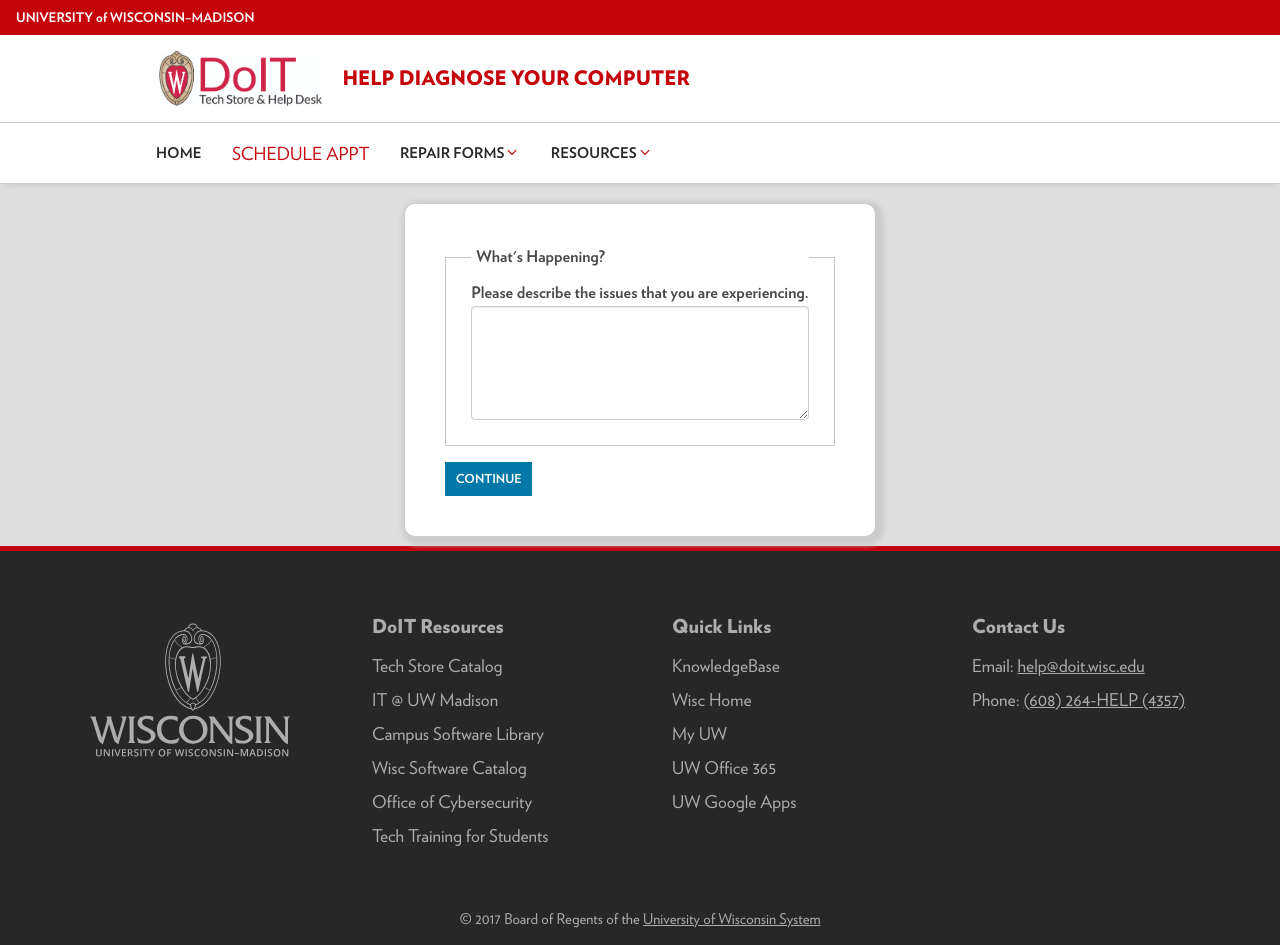
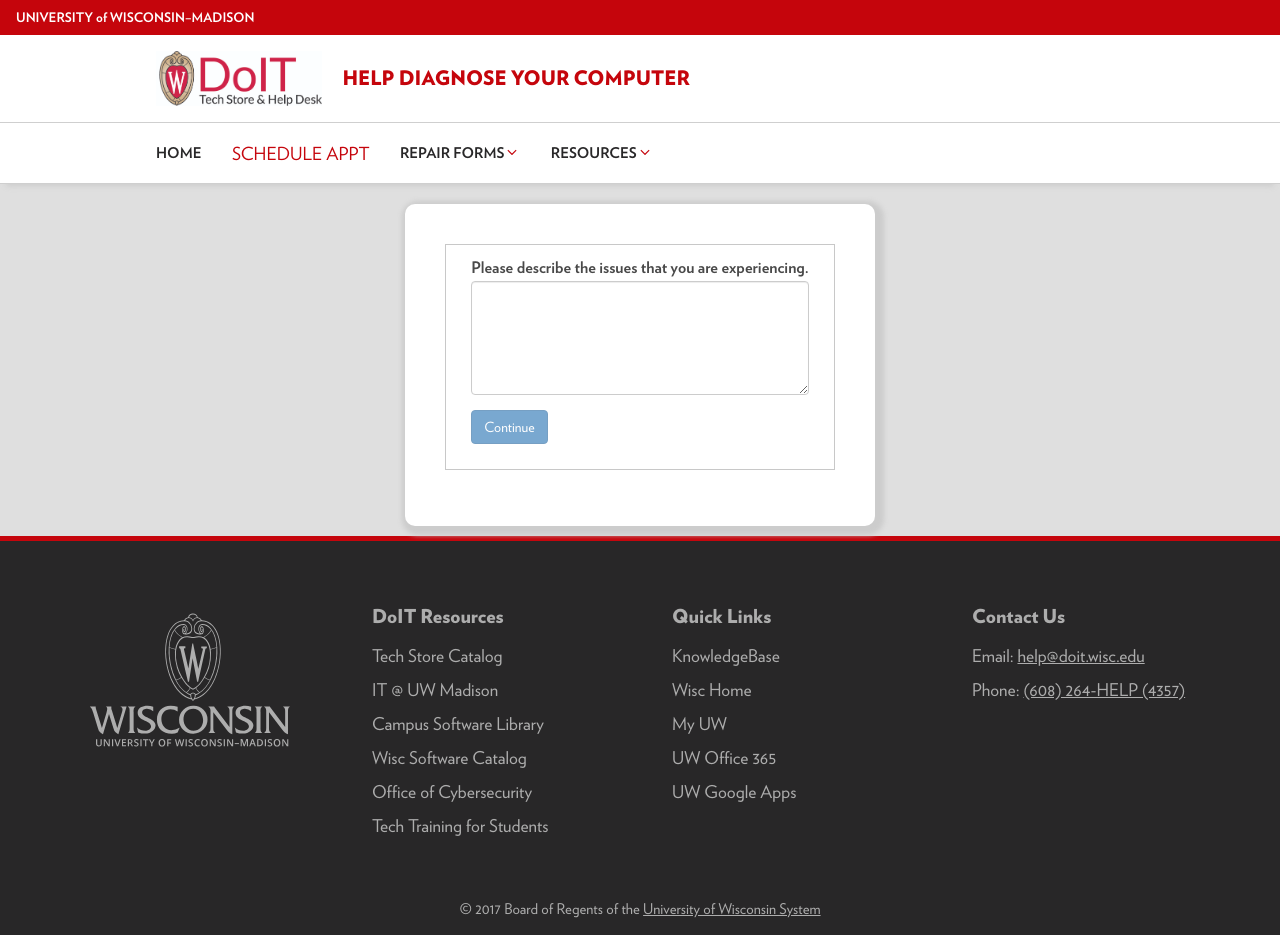
Before and after one commit to doitrepair/Applesauce, an Angular app: page /net/appt/description in a window 1280 px wide. Built offline with nearby package versions, Linux system fonts and the light colour scheme.

Commit message:
set up description step with reactive forms

```diff
--- a/projects/angularApp/src/app/core/core.module.ts
+++ b/projects/angularApp/src/app/core/core.module.ts
@@ -1,6 +1,6 @@
 import { NgModule } from '@angular/core';
 import { CommonModule } from '@angular/common';
-import { FormsModule } from '@angular/forms';
+import { ReactiveFormsModule, FormsModule } from '@angular/forms';
 
 import { IncidentService } from '../shared/services/incident.service';
 @NgModule({
@@ -11,7 +11,9 @@
   declarations: [],
   providers: [IncidentService],
   exports: [
-    FormsModule
+    FormsModule,
+    ReactiveFormsModule,
+    CommonModule
   ]
 })
 export class CoreModule {
--- a/projects/angularApp/src/app/shared/step/description-step/description-step.component.html
+++ b/projects/angularApp/src/app/shared/step/description-step/description-step.component.html
@@ -1,8 +1,22 @@
-<fieldset>
-	<legend>What's Happening?</legend>
-	<div class="form-group">
-		<label for="description">Please describe the issues that you are experiencing.</label>
-		<textarea [(ngModel)]="_incidentService.incident.description" class="form-control" rows="5" name="description" required></textarea>
-	</div>
-</fieldset>
-<button class="uw-button" (click)='continue()'>Continue</button>
+<form novalidate (ngSubmit)="continue()" [formGroup]="descriptionForm">
+  <fieldset>
+
+    <!-- Description Field -->
+    <div class="form-group" [ngClass]="{'has-error': descriptionMessage}">
+      <label for="descriptionId">Please describe the issues that you are experiencing.</label>
+      <textarea class="form-control" id="descriptionId" rows="5" formControlName="description"></textarea>
+      <span class="help-block" *ngIf="descriptionMessage">
+        {{ descriptionMessage }}
+      </span>
+    </div>
+
+    <div class="form-group">
+      <span>
+        <button class="btn btn-primary" type="submit" [disabled]="!descriptionForm.valid">
+          Continue
+        </button>
+      </span>
+    </div>
+
+  </fieldset>
+</form>
--- a/projects/angularApp/src/app/shared/step/description-step/description-step.component.ts
+++ b/projects/angularApp/src/app/shared/step/description-step/description-step.component.ts
@@ -1,5 +1,7 @@
 import { Component, EventEmitter, OnInit, Input, Output } from '@angular/core';
+import { FormGroup, FormBuilder, Validators, AbstractControl } from '@angular/forms'
 
+import { CoreModule } from '../../../core/core.module'
 import { IncidentService } from '../../services/incident.service';
 
 @Component({
@@ -9,12 +11,32 @@
 })
 export class DescriptionStepComponent {
   @Output() goToNext = new EventEmitter<void>();
+  descriptionForm: FormGroup;
+  descriptionMessage: string;
 
-  constructor(private _incidentService: IncidentService) { }
+  private validationMessages = {
+    description: {
+      required: "Please Enter a Description of the Issue",
+      maxLength: "Description Exceeds Max Length of 500 Characters"
+    }
+  }
 
-  public description = "";
+  constructor(private fb: FormBuilder,
+    private _incidentService: IncidentService) { }
 
+  ngOnInit(): void {
+    this.descriptionForm = this.fb.group({
+      description: ['', [Validators.required, Validators.maxLength(500)]]
+    })
+  }
+
+  setErrorMessage(c: AbstractControl, messages: any): string {
+    if((c.touched || c.dirty) && c.errors){
+      return Object.keys(c.errors).map( key => messages[key] ).join(' ');
+    }
+  }
   continue(): void {
+    this._incidentService.incident.description = this.descriptionForm.get('description').value;
     console.log("Description set to " + this._incidentService.incident.description);
     this.goToNext.emit();
   }
```
